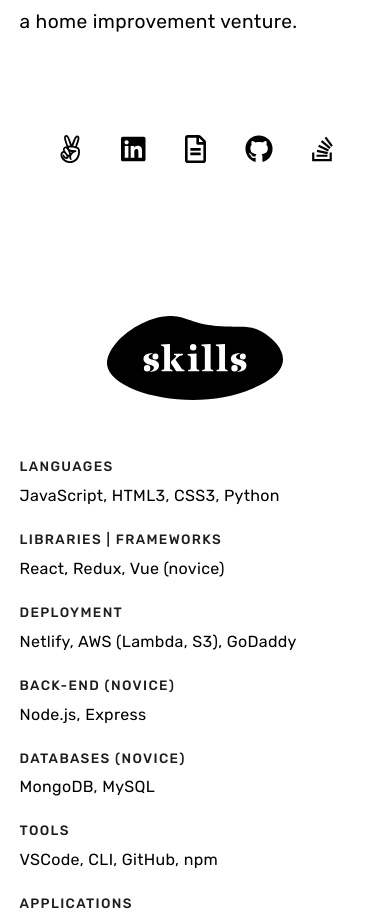
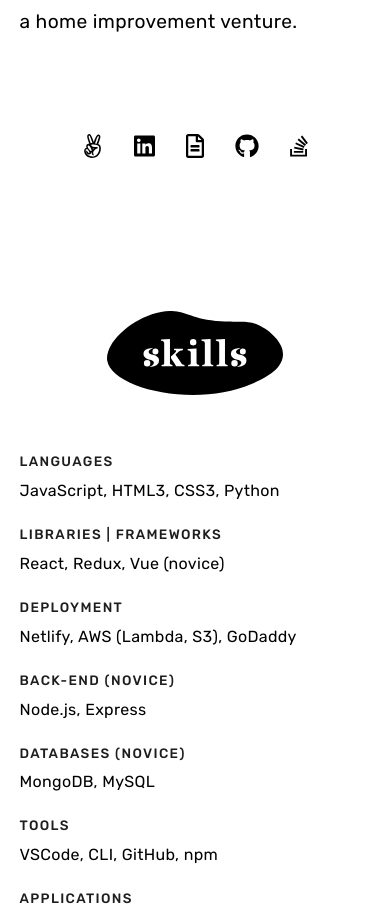
Before and after one commit to jenna-m/portfolio, a React (Create React App) app: page / in a window 390 px wide. Shown: the part 1180-2099 px from the top of the page. Built offline with nearby package versions, Linux system fonts and the light colour scheme.

Commit message:
Update index.css

```diff
--- a/src/index.css
+++ b/src/index.css
@@ -198,7 +198,7 @@ button div {
 
 #social-links {
   margin-top: 75px;
-  width: 100%;
+  width: 100vw;
 }
 
 #social-links li {
@@ -690,9 +690,9 @@ textarea {
   }
 
   #social-links li {
-    padding: 0px 4vw;
+    padding: 0px 3vw;
     display: inline;
-    font-size: 1.75em;
+    font-size: 1.5em;
   }
 
 
@@ -985,9 +985,9 @@ textarea {
   }
 
   #social-links li {
-    padding: 0px 5vw;
+    padding: 0px 4vw;
     display: inline;
-    font-size: 1.75em;
+    font-size: 1.5em;
   }
 
   #skills-section {
```
